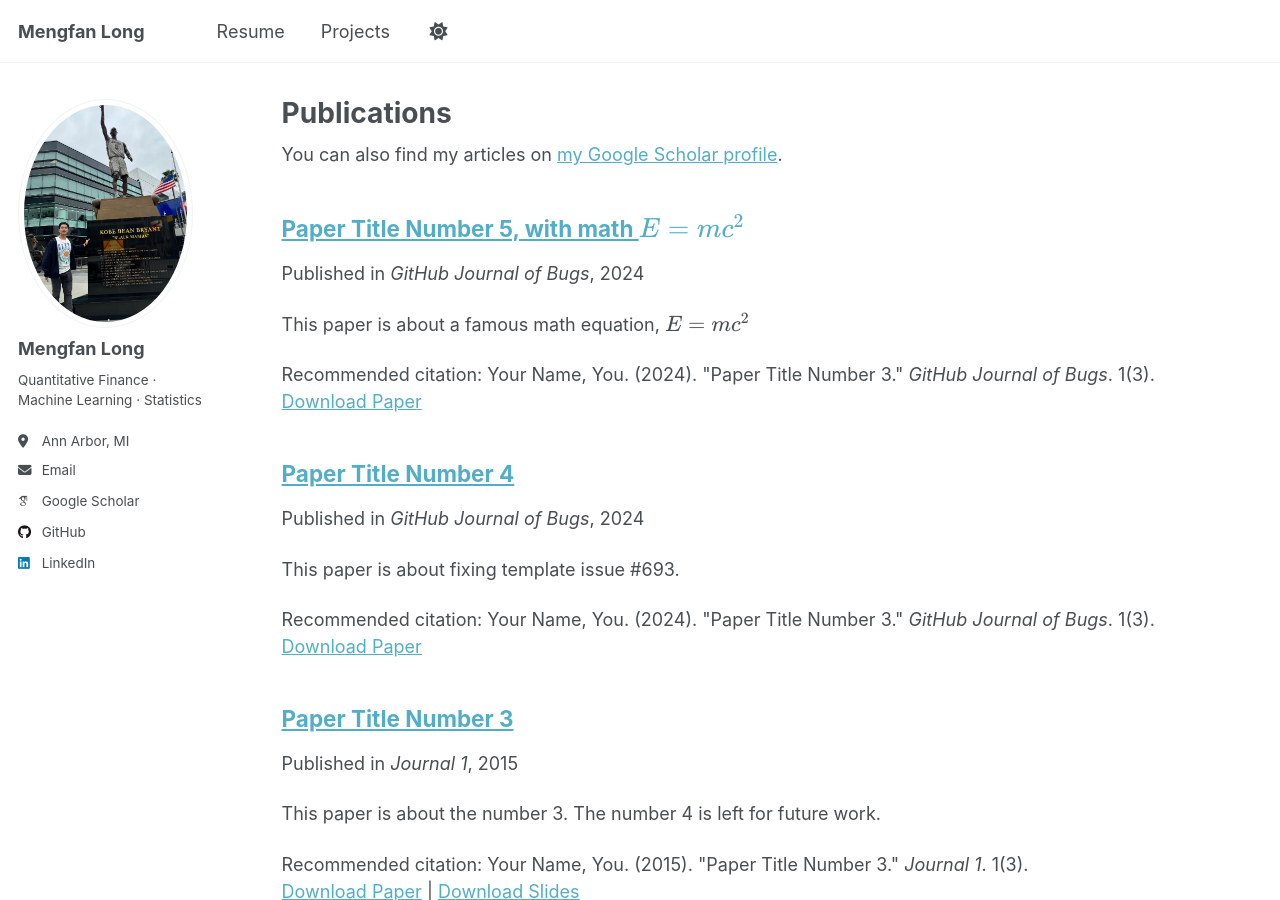
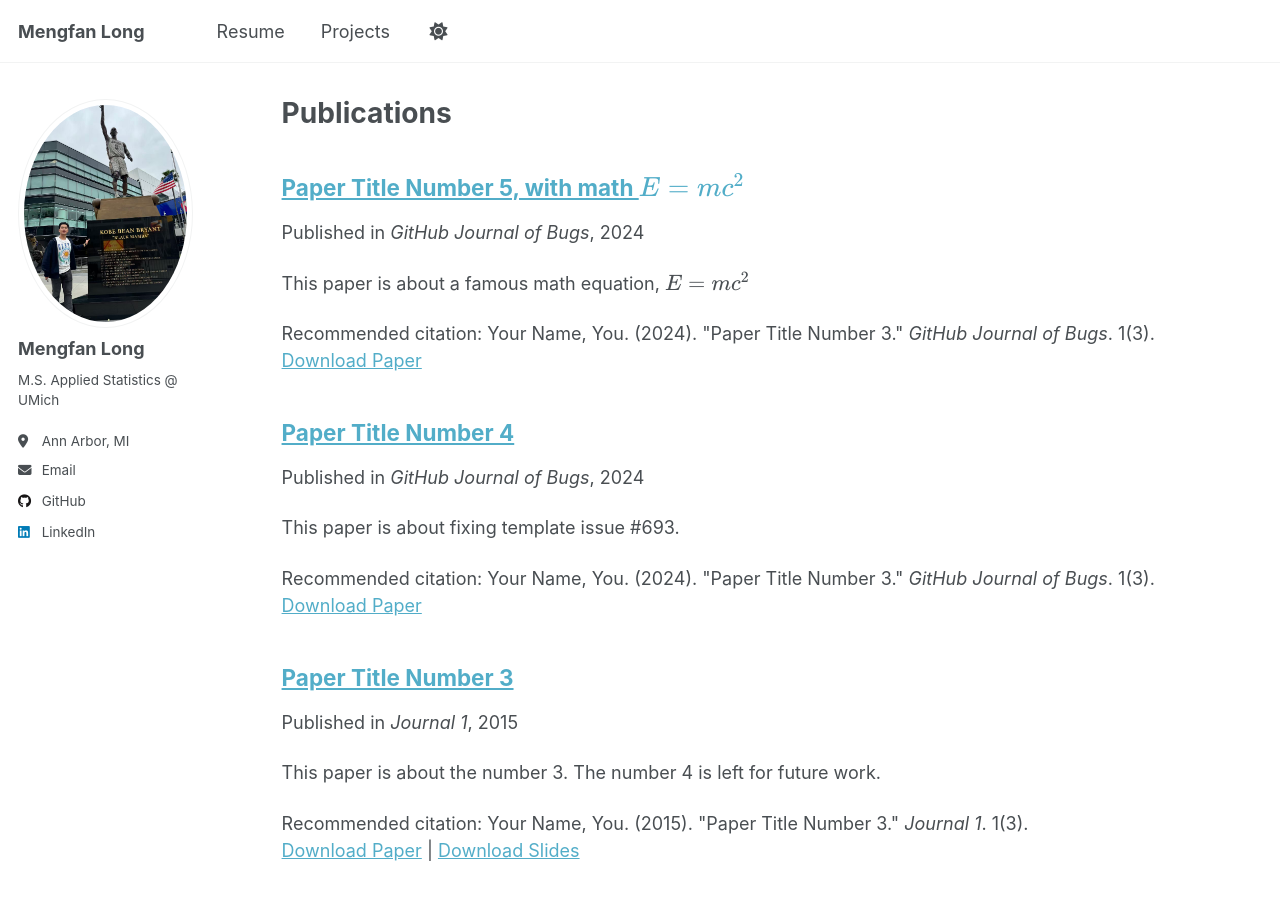
Before and after one commit to kevinlmf/kevinlmf.github.io, a Jekyll site: the page built from _pages/publications.html, in a window 1280 px wide and 900 px high. Built offline with Jekyll 4.4.1, drawn with Linux system fonts in a browser that asks for light colours; some web fonts are replaced; a script that is not in the unit is left out.

Commit message:
Update _config.yml

```diff
--- a/_config.yml
+++ b/_config.yml
@@ -6,12 +6,12 @@ baseurl: ""
 author:
   name     : "Mengfan Long"
   email    : "mengfal@umich.edu"
-  bio      : "Quantitative Finance · Machine Learning · Statistics"
+  bio      : "M.S. Applied Statistics @ UMich"
   avatar   : "profile.jpg"   # 放在 /images/ 目录
   location : "Ann Arbor, MI"
   github   : "kevinlmf"
   linkedin : "mengfanlong"
-  googlescholar: "https://scholar.google.com/citations?user=XXXX"
+
 
 collections:
   publications:
```
